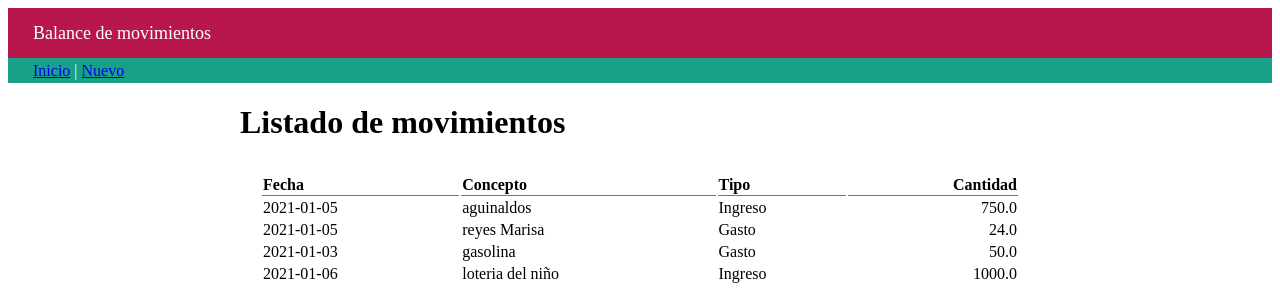
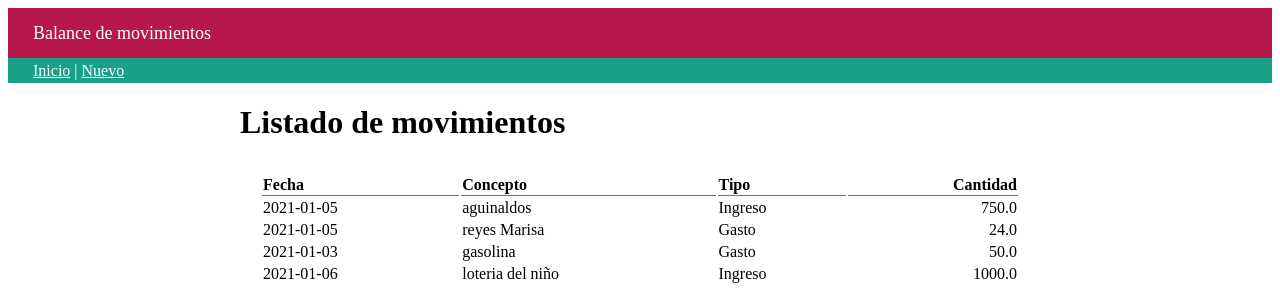
Before and after one commit to aleriig/hello_flask, a Flask app: page / in a window 1280 px wide. Shown: the top 300 px of the page. Run offline with Flask 2, Linux system fonts and the light colour scheme.

Commit message:
fix: color enlaces del menu

```diff
--- a/balance/static/css/styles.css
+++ b/balance/static/css/styles.css
@@ -15,6 +15,11 @@ nav {
     padding-left: 25px;
 
 }
+
+nav.main-menu a {
+    color: white;
+  }
+
 
 main {
     max-width: 800px;
--- a/balance/templates/components/navbar.html
+++ b/balance/templates/components/navbar.html
@@ -1,3 +1,3 @@
-<nav>
+<nav class="main-menu">
     <a href="/">Inicio</a> | <a href="/nuevo">Nuevo</a>
 </nav>
```
